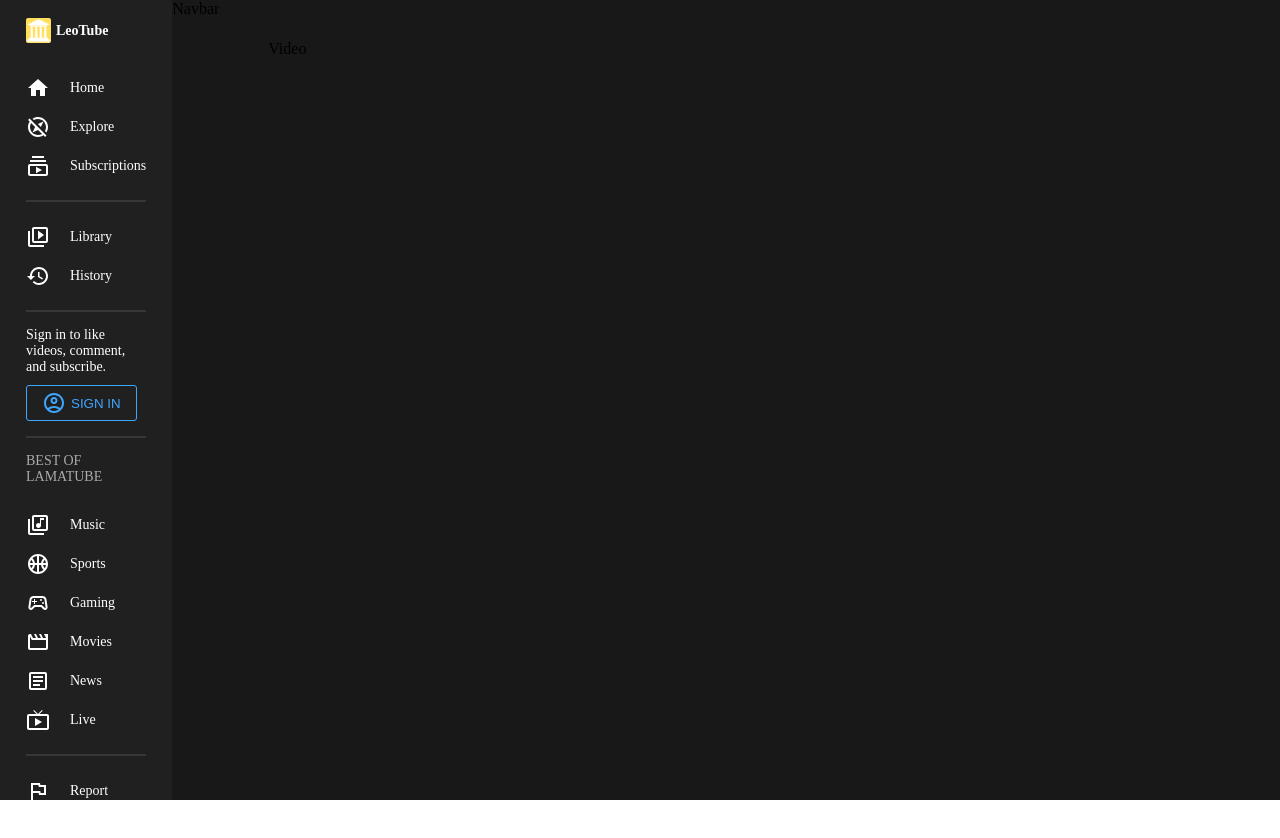
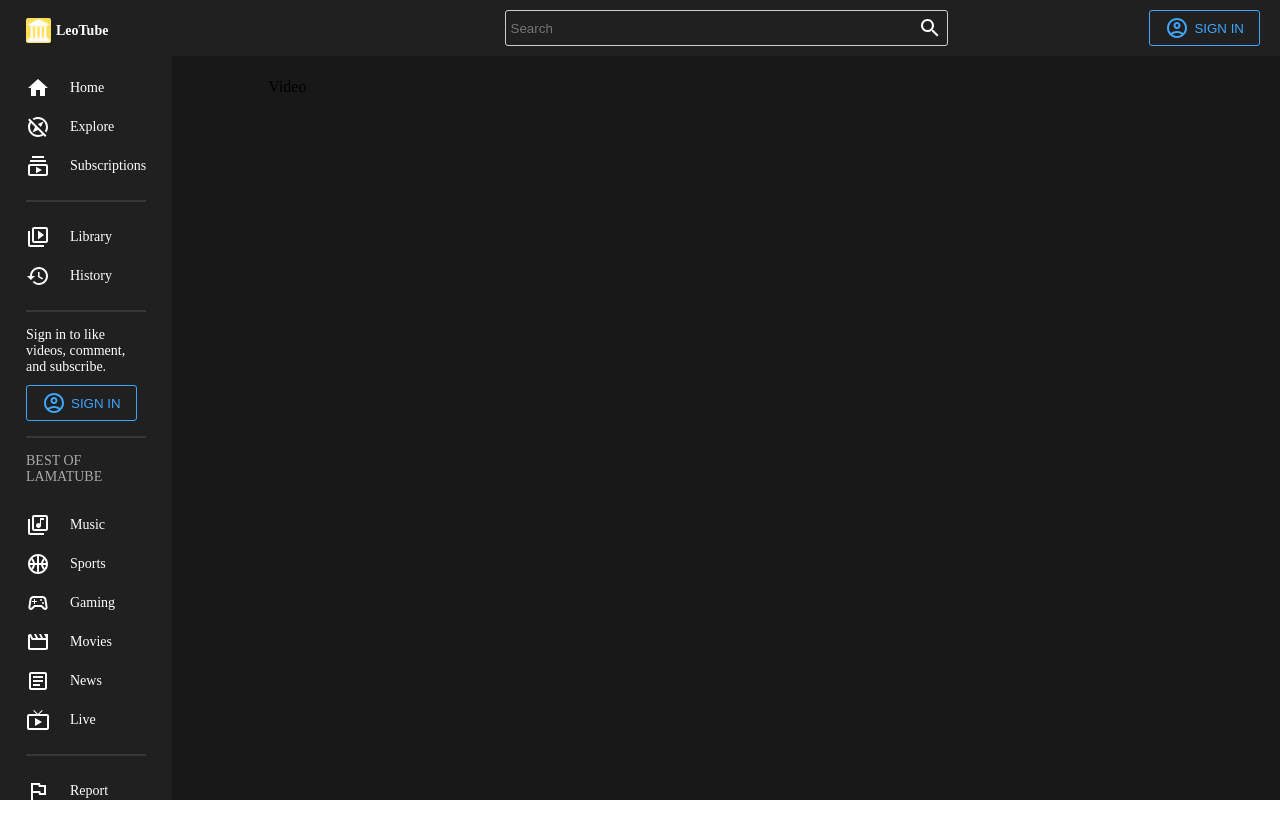
Before and after one commit to BVBFD/LeoTube, a React (Create React App) app in the folder client/: page /video/1 in a window 1280 px wide. Shown: the top 838 px of the page. Built offline with nearby package versions, Linux system fonts and the light colour scheme.

Commit message:
code navbar

```diff
--- a/client/src/components/Menu.tsx
+++ b/client/src/components/Menu.tsx
@@ -21,7 +21,7 @@ import {
   VideoLibraryOutlined,
 } from '@mui/icons-material';
 
-type MenuProps = {
+type MenuPropsType = {
   darkMode: boolean;
   setDarkMode: React.Dispatch<React.SetStateAction<boolean>>;
 };
@@ -92,7 +92,7 @@ const Title = styled.h2`
   margin-bottom: 20px;
 `;
 
-const Menu = ({ darkMode, setDarkMode }: MenuProps) => {
+const Menu = ({ darkMode, setDarkMode }: MenuPropsType) => {
   const { currentUser } = useSelector((state: RootState) => state.user);
 
   return (
--- a/client/src/components/Navbar.tsx
+++ b/client/src/components/Navbar.tsx
@@ -1,10 +1,117 @@
-import React from 'react';
+import {
+  AccountCircleOutlined,
+  SearchOutlined,
+  VideoCallOutlined,
+} from '@mui/icons-material';
+import React, { useState } from 'react';
+import { useSelector } from 'react-redux';
+import { Link } from 'react-router-dom';
+import { useNavigate } from 'react-router-dom';
+import styled from 'styled-components';
+import { RootState } from '../redux/store';
+import Upload from './Upload';
+
+const Container = styled.div`
+  position: sticky;
+  top: 0;
+  background-color: ${({ theme }) => theme.bgLighter};
+  height: 56px;
+`;
+
+const Wrapper = styled.div`
+  display: flex;
+  align-items: center;
+  justify-content: flex-end;
+  height: 100%;
+  padding: 0px 20px;
+  position: relative;
+`;
+
+const Search = styled.div`
+  width: 40%;
+  position: absolute;
+  left: 0px;
+  right: 0px;
+  margin: auto;
+  display: flex;
+  align-items: center;
+  justify-content: space-between;
+  padding: 5px;
+  border: 1px solid #ccc;
+  border-radius: 3px;
+  color: ${({ theme }) => theme.text};
+`;
+
+const Input = styled.input`
+  border: none;
+  background-color: transparent;
+  outline: none;
+  color: ${({ theme }) => theme.text};
+`;
+
+const Button = styled.button`
+  padding: 5px 15px;
+  background-color: transparent;
+  border: 1px solid #3ea6ff;
+  color: #3ea6ff;
+  border-radius: 3px;
+  font-weight: 500;
+  cursor: pointer;
+  display: flex;
+  align-items: center;
+  gap: 5px;
+`;
+
+const User = styled.div`
+  display: flex;
+  align-items: center;
+  gap: 10px;
+  font-weight: 500;
+  color: ${({ theme }) => theme.text};
+`;
+
+const Avatar = styled.img`
+  width: 32px;
+  height: 32px;
+  border-radius: 50%;
+  background-color: #999;
+`;
 
 const Navbar = () => {
+  const navigate = useNavigate();
+  const [open, setOpen] = useState<boolean>(false);
+  const [q, setQ] = useState<string>('');
+  const { currentUser } = useSelector((state: RootState) => state.user);
+
   return (
-    <div>
-      <span>Navbar</span>
-    </div>
+    <>
+      <Container>
+        <Wrapper>
+          <Search>
+            <Input
+              placeholder='Search'
+              onChange={(e) => setQ(e.target.value)}
+            />
+            <SearchOutlined onClick={() => navigate(`/search?q=${q}`)} />
+          </Search>
+          {currentUser ? (
+            <User>
+              <VideoCallOutlined onClick={() => setOpen(true)} />
+              <Avatar src={currentUser.img} />
+              {currentUser.name}
+            </User>
+          ) : (
+            <Link to='signin' style={{ textDecoration: 'none' }}>
+              <Button>
+                <AccountCircleOutlined />
+                SIGN IN
+              </Button>
+            </Link>
+          )}
+        </Wrapper>
+      </Container>
+      {open && <Upload setOpen={setOpen} />}
+    </>
   );
 };
 
--- a/client/src/components/Upload.tsx
+++ b/client/src/components/Upload.tsx
@@ -1,6 +1,10 @@
 import React from 'react';
 
-const Upload = () => {
+type UploadPropsType = {
+  setOpen: React.Dispatch<React.SetStateAction<boolean>>;
+};
+
+const Upload = ({ setOpen }: UploadPropsType) => {
   return (
     <div>
       <span>Upload</span>
```
